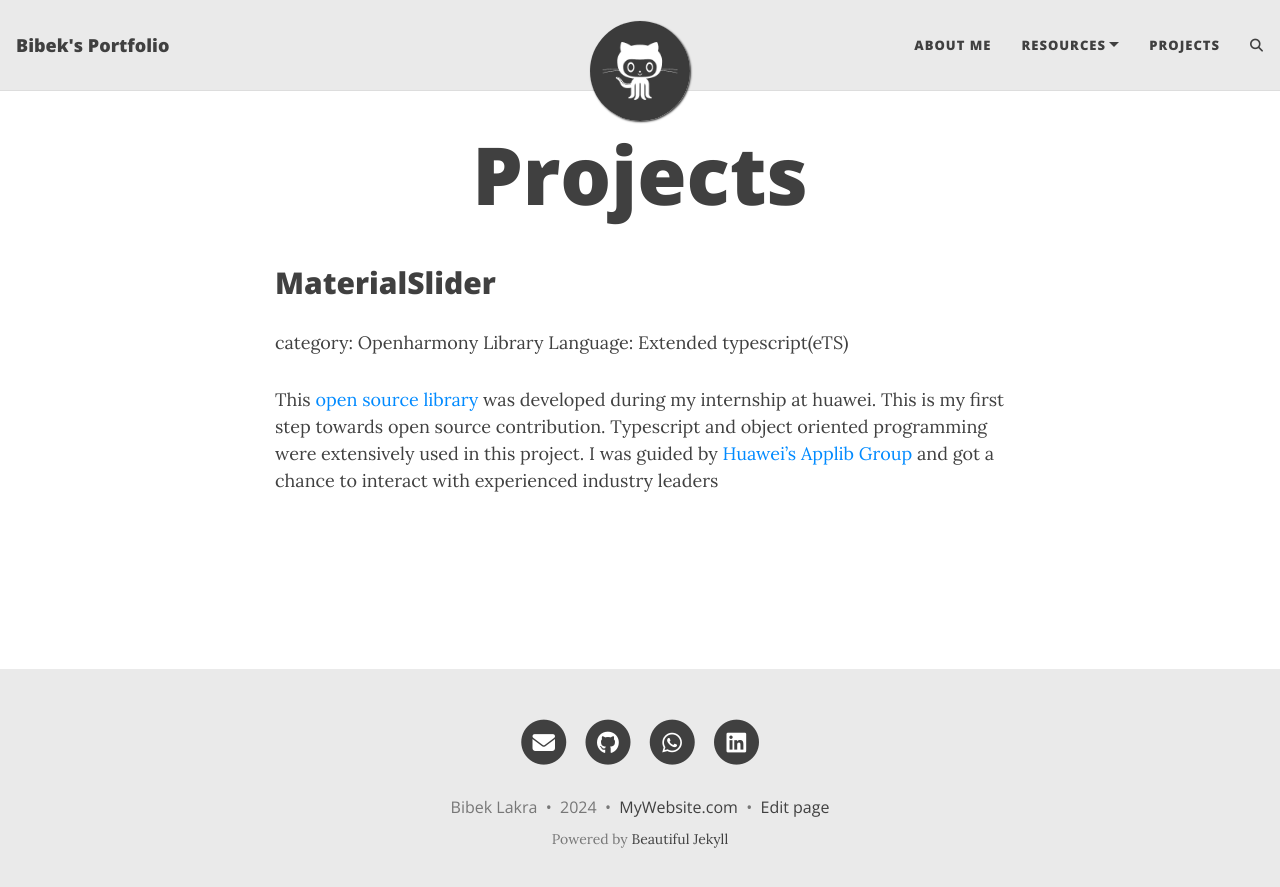
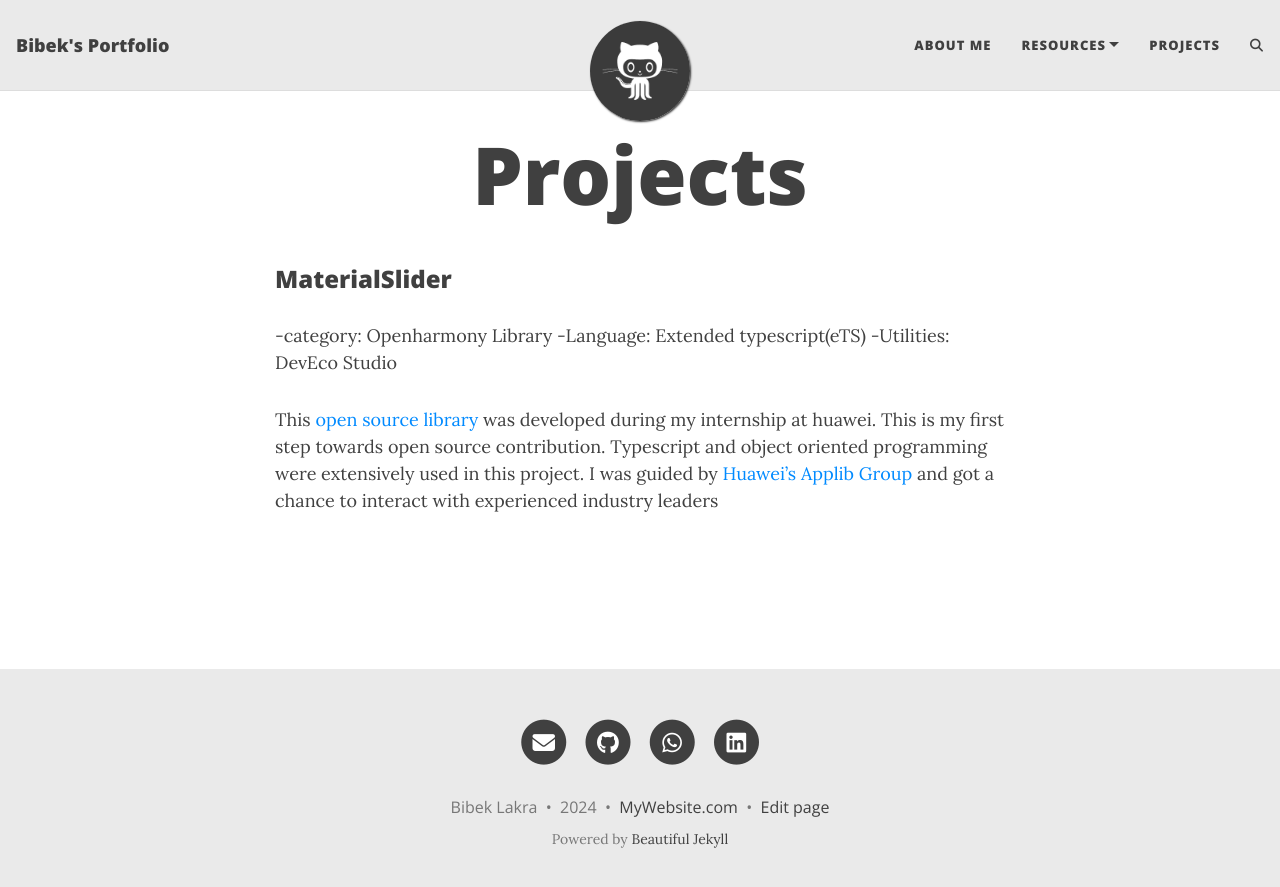
Before and after one commit to BibekLakra91/bibeklakra91.github.io, a Jekyll site: the page built from projects.md, in a window 1280 px wide. Shown: the top 887 px of the page. Built offline with Jekyll 4.4.1, drawn with Linux system fonts in a browser that asks for light colours; comment, search, counter and statistics services are not loaded.

Commit message:
project updated

```diff
--- a/projects.md
+++ b/projects.md
@@ -4,8 +4,9 @@ title: Projects
 # subtitle: Brief introduciton
 ---
 
-## MaterialSlider
-category: Openharmony Library
-Language: Extended typescript(eTS)
+### MaterialSlider
+-category: Openharmony Library
+-Language: Extended typescript(eTS)
+-Utilities: DevEco Studio
 
 This [open source library](https://github.com/Applib-OpenHarmony/MaterialSliders) was developed during my internship at huawei. This is my first step towards open source contribution. Typescript and object oriented programming were extensively used in this project. I was guided by [Huawei's Applib Group](https://github.com/Applib-OpenHarmony) and got a chance to interact with experienced industry leaders
```
Also changed, not shown: aboutme.md (+2 -2 lines).
